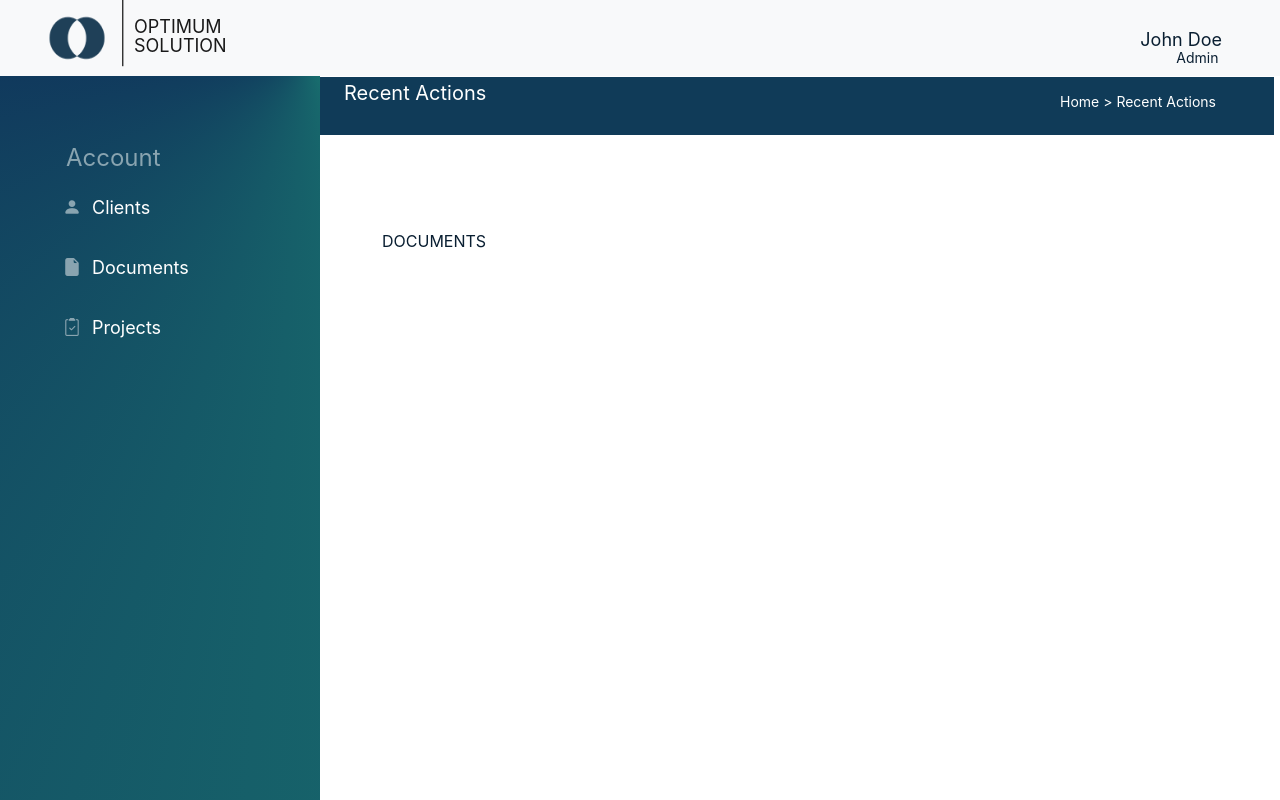
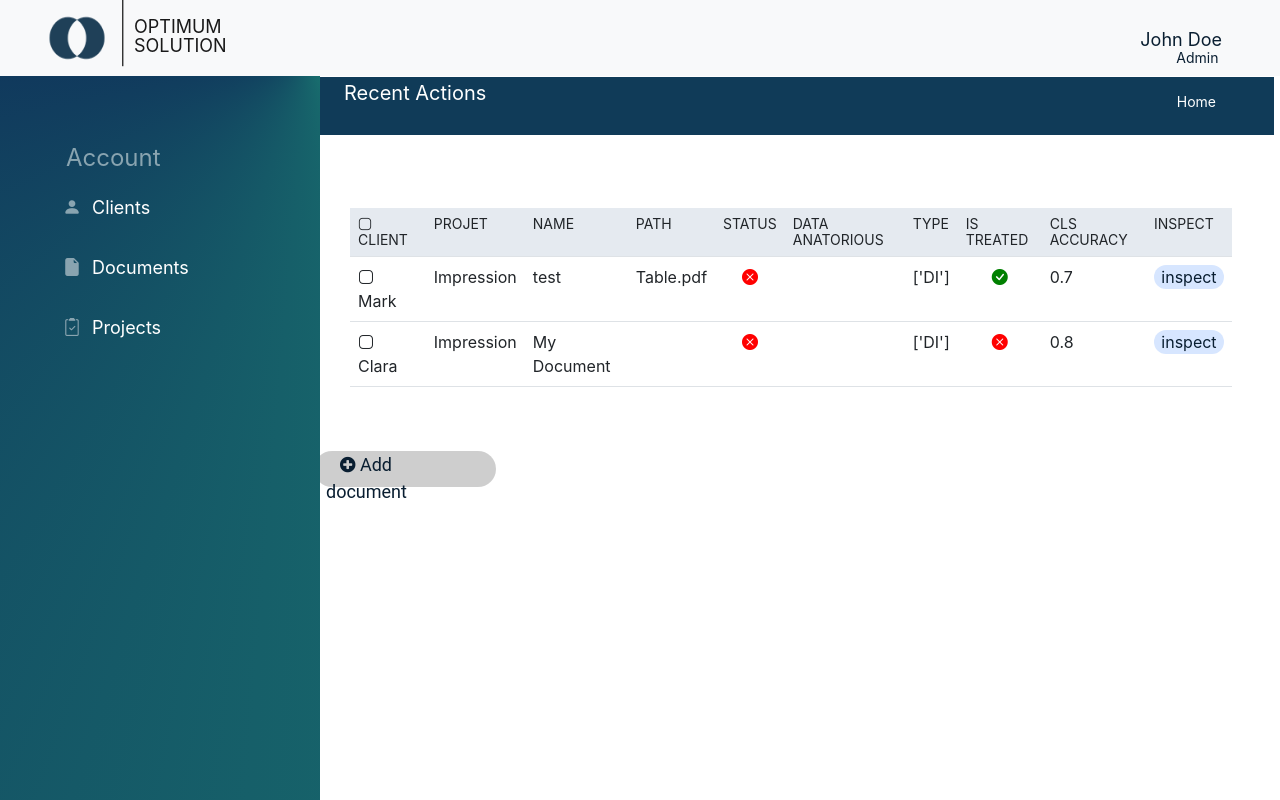
Before and after one commit to dev-solumada/Interface-IA, a React (Create React App) app: page /account/document in a window 1280 px wide. Built offline with nearby package versions, Linux system fonts and the light colour scheme.

Commit message:
document

```diff
--- a/public/index.html
+++ b/public/index.html
@@ -13,6 +13,10 @@
       user's mobile device or desktop. See https://developers.google.com/web/fundamentals/web-app-manifest/
     -->
   <link rel="stylesheet" href="https://cdn.jsdelivr.net/npm/bootstrap-icons@1.8.1/font/bootstrap-icons.css">
+  <link href="https://cdn.jsdelivr.net/npm/bootstrap@5.0.2/dist/css/bootstrap.min.css" rel="stylesheet"
+    integrity="sha384-EVSTQN3/azprG1Anm3QDgpJLIm9Nao0Yz1ztcQTwFspd3yD65VohhpuuCOmLASjC" crossorigin="anonymous">
+  <link rel="stylesheet" href="https://use.fontawesome.com/releases/v5.7.0/css/all.css"
+    integrity="sha384-lZN37f5QGtY3VHgisS14W3ExzMWZxybE1SJSEsQp9S+oqd12jhcu+A56Ebc1zFSJ" crossorigin="anonymous">
   <link rel="manifest" href="%PUBLIC_URL%/manifest.json" />
   <!--
       Notice the use of %PUBLIC_URL% in the tags above.
--- a/src/components/Accueil.css
+++ b/src/components/Accueil.css
@@ -30,3 +30,19 @@
     font-size: 18px;
     line-height: 21px;
 }
+
+.fa-docmt{
+    color: green;
+}
+
+.fa-edit-user{
+    color: orange;
+}
+
+.fa-drop-doc{
+    color: red;
+}
+
+.thead-color{
+    background: rgba(7, 54, 108, 0.1);
+}
--- a/src/components/Accueil.js
+++ b/src/components/Accueil.js
@@ -21,30 +21,30 @@ const Accueil = () => {
             <div className="col-md-2">
               <div className=" my-action">My Action :</div></div>
             <div className="col-md-8">
-              <table class="table table-my-action">
-                <tbody>
-                  <tr className="thead-color">
-                    <td >ACTION</td>
+              <table class="table">
+                <tbody >
+                  <tr className="thead-color ">
+                    <td className="text-center">ACTION</td>
                     <td >ITEM</td>
                     <td>PROJECT NAME</td>
                   </tr>
                   <tr className="tr-body">
-                    <td>1</td>
+                    <td className="text-center"><i class="fa fa-plus-circle fa-docmt"></i></td>
                     <td>Document</td>
                     <td>Project lanch</td>
                   </tr>
                   <tr className="tr-body">
-                    <td>2</td>
+                    <td className="text-center"><i class="fa fa-edit fa-edit-user"></i></td>
                     <td>User</td>
                     <td>Admin changed</td>
                   </tr>
                   <tr className="tr-body">
-                    <td>3</td>
+                    <td className="text-center"><i class="fa fa-trash fa-drop-doc"></i></td>
                     <td >Document</td>
                     <td >Document droped</td>
                   </tr>
                   <tr className="tr-body">
-                    <td>4</td>
+                    <td className="text-center"><i class="fa fa-plus-circle fa-docmt"></i></td>
                     <td >Document</td>
                     <td>Project lanch</td>
                   </tr>
--- a/src/components/Topbar.js
+++ b/src/components/Topbar.js
@@ -1,5 +1,6 @@
 import React from "react";
 import "./Topbar.css";
+import {Link} from 'react-router-dom';
 
 const Topbar = () => {
   return (
@@ -12,7 +13,8 @@ const Topbar = () => {
         </div>
         <div className="John-1">
           <form class="d-flex">
-            <span className="Home">Home &#62; Recent Actions</span>
+            <span > <Link className="Home" to="/home" style={{ textDecoration: 'none' }}>Home</Link> </span>
+             {/* &#62; Recent Actions</span> */}
           </form>
         </div>
       </div>
--- /dev/null
+++ b/src/components/pages/Document/Document.css
@@ -0,0 +1,67 @@
+.thead-color{
+    font-size: 14px;
+    line-height: 16px;
+}
+
+.fa-doc-xx{
+    color: red;
+}
+
+.fa-doc-chek{
+    color: green;
+}
+
+.button-inspect{
+    background: #D7E6FF;
+    border: 1px solid #F8FAFC;
+    border-radius: 50px;
+    width: 70px;
+    border-radius: 50px;
+    border: none;
+    cursor: pointer;
+    color: #091E31;
+    font-weight: 400;
+}
+
+.bi-client{
+    margin-right: 12px;
+}
+
+/* selection */
+
+.select-action{
+    margin-left: 79px;
+}
+
+.icon-recherch{
+    border-top-left-radius: 20px;
+    border-bottom-left-radius: 20px;
+}
+
+.input-recherch{
+    height: 30px;
+}
+
+.button-add-doc{
+    width: 182px;
+    height: 36px;
+    border-radius: 50px;
+    border: none;
+    cursor: pointer;
+    background: rgba(158, 158, 158, 0.5);
+    border-radius: 50px;
+    font-size: 14px;
+    font-weight: 400;
+    font-family: 'Roboto';
+    float: right;
+}
+
+.btn-add-d {
+    text-decoration: none;
+}
+.fa-add-doc{
+    color: #091E31;
+    margin: 12px;
+    padding: 2px;
+    font-size: 18px;
+}
--- a/src/components/pages/Document/Document.js
+++ b/src/components/pages/Document/Document.js
@@ -2,6 +2,8 @@ import React from "react";
 import Header from "./../../Header";
 import Sidebar from "./../../Sidebar";
 import Topbar from "./../../Topbar";
+import "./Document.css";
+import {Link} from 'react-router-dom';
 
 const Document = () => {
   return (
@@ -16,10 +18,73 @@ const Document = () => {
         <div className="col-md-9">
           <Topbar />
           <div className="row tab-act">
-            <div className="col-md-2">
-              <div className=" my-action">DOCUMENTS</div>
+
+        <div class="row d-flex d-inline-flex">
+
+            <div class="main-content">
+                <div class="row">
+                    <div class="col-12 cgd-sct ">
+                        <div class="container d-flex d-inline-flex">
+                            <div class="col-12">
+                                <table class="table ">
+                                    <tbody class="">
+                                        <tr className="thead-color ">
+                                          <td><span className="bi-client"><i class="bi bi-app"></i></span> CLIENT</td>
+                                          <td>PROJET</td>
+                                          <td>NAME</td>
+                                          <td>PATH</td>
+                                          <td>STATUS</td>
+                                          <td>DATA ANATORIOUS</td>
+                                          <td>TYPE</td>
+                                          <td>IS TREATED</td>
+                                          <td>CLS ACCURACY</td>
+                                          <td>INSPECT</td>
+                                        </tr>
+                                        <tr>
+                                          <td><span className="bi-client"><i class="bi bi-app"></i></span> Mark</td>
+                                          <td>Impression</td>
+                                          <td>test</td>
+                                          <td>Table.pdf</td>
+                                          <td className="text-center"><i class="bi bi-x-circle-fill fa-doc-xx"></i></td>
+                                          <td></td>
+                                          <td>['DI']</td>
+                                          <td className="text-center"><i class="bi bi-check-circle-fill fa-doc-chek"></i></td>
+                                          <td>0.7</td>
+                                          <td>
+                                            <Link to="/optimum/admin/annotation/11">
+                                              <button className="button-inspect" type="submit">inspect</button>
+                                            </Link>
+                                          </td>
+                                        </tr>
+                                        <tr>
+                                          <td><span className="bi-client"><i class="bi bi-app"></i></span> Clara</td>
+                                          <td>Impression</td>
+                                          <td>My Document</td>
+                                          <td></td>
+                                          <td className="text-center"><i class="bi bi-x-circle-fill fa-doc-xx"></i></td>
+                                          <td></td>
+                                          <td>['DI']</td>
+                                          <td className="text-center"><i class="bi bi-x-circle-fill fa-doc-xx"></i></td>
+                                          <td>0.8</td>
+                                          <td>
+                                            <Link to="/optimum/admin/annotation/11">
+                                              <button className="button-inspect" type="submit">inspect</button>
+                                            </Link>
+                                          </td>
+                                        </tr>
+                                    </tbody>
+                                </table>
+                            </div>
+                        </div>
+                    </div>
+                </div>
             </div>
+
+            <Link to="/account/client/add" className="button-add-doc btn-add-d  mt-5">
+              <span className="fa-add-doc  "><i class="fa fa-plus-circle"></i> Add document</span>
+            </Link>
           </div>
+        </div>
         </div>
       </div>
     </div>);
```
